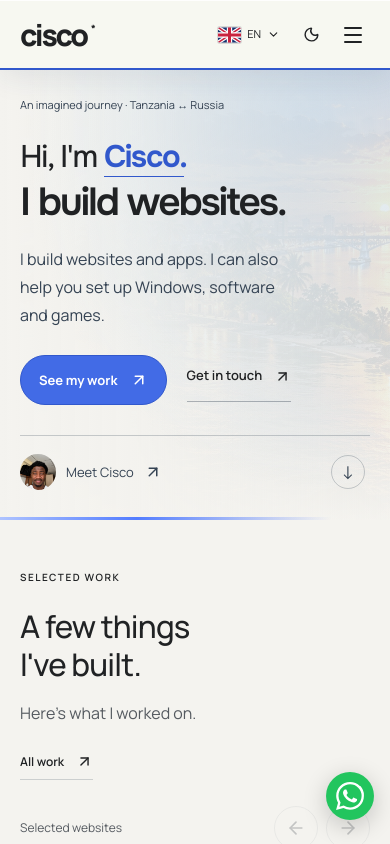
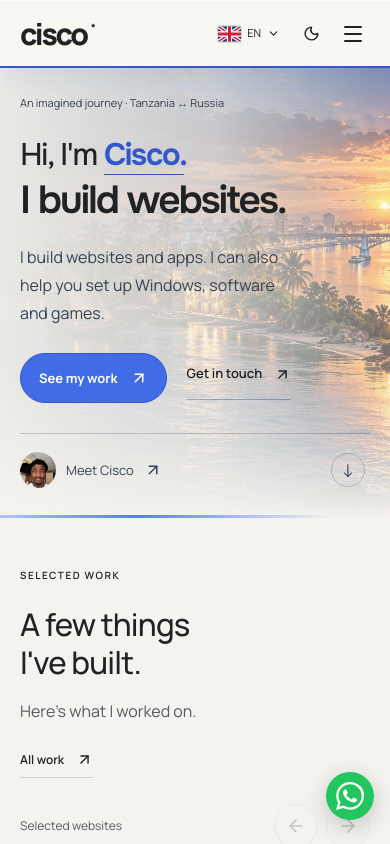
Before and after one commit to iamciscoo/portfolio, a Next.js app: page /en in a window 390 px wide. Shown: the top 844 px of the page. Built offline with nearby package versions, Linux system fonts and the light colour scheme.

Commit message:
fix: reveal individual text and bring back hero image detail

```diff
--- a/src/app/styles/glass-theme.css
+++ b/src/app/styles/glass-theme.css
@@ -11,6 +11,7 @@
   --glass-shadow: #00000040;
 }
 .site-header {
+  height: 78px;
   background: var(--glass-tint);
   border-bottom-color: var(--glass-edge);
   box-shadow:
@@ -31,6 +32,19 @@
   border-radius: 999px;
   background: color-mix(in srgb, var(--surface) 58%, transparent);
   box-shadow: inset 0 1px 1px var(--glass-edge);
+}
+@media (min-width: 1101px) {
+  .desktop-nav {
+    gap: 10px;
+  }
+  .desktop-nav > a {
+    padding-inline: 20px 29px;
+  }
+}
+@media (max-width: 700px) {
+  .site-header {
+    height: 68px;
+  }
 }
 .nav-hover-pill {
   border-radius: 999px;
@@ -59,9 +73,14 @@
   z-index: -2;
   pointer-events: none;
   background:
-    radial-gradient(ellipse at 80% 12%, #c2d9ec88, transparent 65%),
-    linear-gradient(90deg, #f4f3efff 0%, #f4f3eff5 35%, #f4f3ef60 100%),
-    linear-gradient(0deg, #f4f3ef, transparent 45%);
+    linear-gradient(
+      90deg,
+      #f4f3eff5 0%,
+      #f4f3efdc 28%,
+      #f4f3ef20 66%,
+      transparent
+    ),
+    linear-gradient(0deg, #f4f3efe6, transparent 24%);
   opacity: 0;
 }
 :root[data-theme="light"] .cinematic-hero {
@@ -75,7 +94,7 @@
   opacity: 0;
 }
 :root[data-theme="light"] .hero-photo-print {
-  opacity: 0.48;
+  opacity: 0.92;
 }
 :root[data-theme="light"] .hero-introduction,
 :root[data-theme="light"] .cinematic-hero .text-link {
@@ -122,7 +141,12 @@
 }
 @media (max-width: 700px) {
   :root[data-theme="light"] .hero-photo-print {
-    opacity: 0.25;
+    opacity: 0.75;
+  }
+  :root[data-theme="light"] .cinematic-hero::before {
+    background:
+      linear-gradient(90deg, #f4f3eff0, #f4f3efb8 55%, #f4f3ef38),
+      linear-gradient(0deg, #f4f3ef, transparent 35%);
   }
 }
 @supports not (backdrop-filter: blur(1px)) {
--- a/src/components/common/contact-band.tsx
+++ b/src/components/common/contact-band.tsx
@@ -3,6 +3,7 @@
 import { Link } from "@/i18n/navigation";
 import Image from "next/image";
 import { profile } from "@/content/profile";
+import { Reveal } from "./reveal";
 export async function ContactBand() {
   const t = await getTranslations();
   return (
@@ -23,7 +24,7 @@
         </p>
       </div>
       <span className="eyebrow">{t("home.contactLabel")}</span>
-      <div>
+      <Reveal>
         <h2 data-sc-cue>{t("home.contactTitle")}</h2>
         <Link
           href="/contact"
@@ -32,8 +33,10 @@
         >
           <ArrowUpRight />
         </Link>
-      </div>
-      <p>{t("home.contactBody")}</p>
+      </Reveal>
+      <Reveal>
+        <p>{t("home.contactBody")}</p>
+      </Reveal>
     </section>
   );
 }
--- a/src/components/common/page-heading.tsx
+++ b/src/components/common/page-heading.tsx
@@ -1,3 +1,5 @@
+import { Reveal } from "./reveal";
+
 export function PageHeading({
   label,
   title,
@@ -13,8 +15,10 @@
         <span className="blue-dot" />
         {label}
       </div>
-      <h1>{title}</h1>
-      <p>{description}</p>
+      <Reveal>
+        <h1>{title}</h1>
+        <p>{description}</p>
+      </Reveal>
     </section>
   );
 }
--- a/src/components/common/reveal.css
+++ b/src/components/common/reveal.css
@@ -1,9 +1,11 @@
-.text-reveal:focus-within {
+.text-reveal:focus-within,
+.text-reveal:focus-within [data-reveal-entered] {
   opacity: 1 !important;
   transform: none !important;
 }
 @media (prefers-reduced-motion: reduce) {
-  .text-reveal {
+  .text-reveal,
+  .text-reveal [data-reveal-entered] {
     opacity: 1 !important;
     transform: none !important;
   }
--- a/src/components/common/reveal.tsx
+++ b/src/components/common/reveal.tsx
@@ -1,8 +1,8 @@
 "use client";
-import { motion, useReducedMotion } from "motion/react";
-import { useState } from "react";
-import { useCompactMotion } from "./use-compact-motion";
+import { inView, useAnimate, useReducedMotion } from "motion/react";
+import { useEffect } from "react";
 import "./reveal.css";
+
 export function Reveal({
   children,
   className = "",
@@ -10,27 +10,42 @@
   children: React.ReactNode;
   className?: string;
 }) {
+  const [scope, animate] = useAnimate<HTMLDivElement>();
   const reduced = useReducedMotion();
-  const compact = useCompactMotion();
-  const [entered, setEntered] = useState(false);
+
+  useEffect(() => {
+    if (reduced) return;
+    const container = scope.current;
+    const targets = Array.from(
+      container.querySelectorAll<HTMLElement>("h1, h2, h3, p"),
+    );
+    // Observe text itself: a tall section can enter long before its copy does.
+    return inView(
+      targets,
+      (element) => {
+        if (element.hasAttribute("data-reveal-entered")) return;
+        container.dataset.entered = "true";
+        element.setAttribute("data-reveal-entered", "true");
+        animate(
+          element,
+          {
+            opacity: [0, 1],
+            transform: ["translateY(32px)", "translateY(0px)"],
+          },
+          {
+            duration: 0.85,
+            delay: element.tagName === "P" ? 0.14 : 0,
+            ease: [0.2, 0.65, 0.3, 1],
+          },
+        );
+      },
+      { amount: 0.2, margin: "0px 0px -10% 0px" },
+    );
+  }, [animate, reduced, scope]);
+
   return (
-    <motion.div
-      className={`text-reveal ${className}`.trim()}
-      data-entered={entered}
-      initial={false}
-      whileInView={
-        reduced
-          ? { transform: "none", opacity: 1 }
-          : {
-              transform: [`translateY(${compact ? 20 : 18}px)`, "none"],
-              opacity: [0.15, 1],
-            }
-      }
-      onViewportEnter={() => setEntered(true)}
-      viewport={{ once: true, amount: 0.12, margin: "0px 0px -24px 0px" }}
-      transition={{ duration: compact ? 0.7 : 0.6, ease: [0.22, 1, 0.36, 1] }}
-    >
+    <div ref={scope} className={`text-reveal ${className}`.trim()}>
       {children}
-    </motion.div>
+    </div>
   );
 }
--- a/src/components/portfolio/personal-story.tsx
+++ b/src/components/portfolio/personal-story.tsx
@@ -12,10 +12,10 @@
   const t = await getTranslations();
   return (
     <section id="intro" className="personal-story wrap" data-sc-act="story">
-      <div className="story-heading">
+      <Reveal className="story-heading">
         <span className="personal-kicker">{t("nav.about")}</span>
         <h2 data-sc-cue>{text(personalStory.title, locale)}</h2>
-      </div>
+      </Reveal>
       <div className="story-layout">
         <figure className="story-photo">
           <div>
--- a/src/components/portfolio/scroll-scenes.tsx
+++ b/src/components/portfolio/scroll-scenes.tsx
@@ -2,6 +2,7 @@
 import { useRef, type ReactNode } from "react";
 import { motion, useScroll, useSpring, useTransform } from "motion/react";
 import { useCompactMotion } from "@/components/common/use-compact-motion";
+import { Reveal } from "@/components/common/reveal";
 
 export function HeroScene({
   copy,
@@ -43,7 +44,7 @@
       <div className="hero-shade" aria-hidden="true" />
       <div className="cinematic-inner wrap">
         {top}
-        <div className="personal-hero-copy">{copy}</div>
+        <Reveal className="personal-hero-copy">{copy}</Reveal>
         <div className="cinematic-footer">{caption}</div>
       </div>
     </section>
--- a/src/components/portfolio/studio-grid.tsx
+++ b/src/components/portfolio/studio-grid.tsx
@@ -7,6 +7,7 @@
 import { text } from "@/lib/localize";
 import { HorizontalShowcase } from "@/components/common/horizontal-showcase";
 import { showcase } from "@/content/showcase";
+import { Reveal } from "@/components/common/reveal";
 export async function StudioGrid({
   locale,
   compact = false,
@@ -37,13 +38,13 @@
               </h3>
             </div>
           </Link>
-          <div className="studio-caption">
+          <Reveal className="studio-caption">
             <p>{text(demo.body, locale)}</p>
             <Link href={`/studio/${demo.slug}`}>
               {t("common.demo")}
               <ArrowUpRight size={17} />
             </Link>
-          </div>
+          </Reveal>
         </article>
       ))}
     </>
--- a/src/components/portfolio/work-notes.tsx
+++ b/src/components/portfolio/work-notes.tsx
@@ -5,6 +5,7 @@
 import { homeNotes } from "@/content/home-notes";
 import { text } from "@/lib/localize";
 import type { Locale } from "@/i18n/routing";
+import { Reveal } from "@/components/common/reveal";
 
 export async function WorkNotes({ locale }: { locale: Locale }) {
   const t = await getTranslations("common");
@@ -20,7 +21,7 @@
         />
         <figcaption>{text(homeNotes.workCaption, locale)}</figcaption>
       </figure>
-      <div className="work-note-copy">
+      <Reveal className="work-note-copy">
         <span className="personal-kicker">
           {text(homeNotes.workLabel, locale)}
         </span>
@@ -40,7 +41,7 @@
           {text(homeNotes.watch, locale)}
           <ArrowUpRight size={15} aria-hidden="true" />
         </a>
-      </div>
+      </Reveal>
     </section>
   );
 }
--- a/src/components/projects/project-exhibits.tsx
+++ b/src/components/projects/project-exhibits.tsx
@@ -8,6 +8,7 @@
 import { ProjectScene } from "@/components/portfolio/scroll-scenes";
 import { HorizontalShowcase } from "@/components/common/horizontal-showcase";
 import { showcase } from "@/content/showcase";
+import { Reveal } from "@/components/common/reveal";
 
 export async function ProjectExhibits({ locale }: { locale: Locale }) {
   const t = await getTranslations();
@@ -51,13 +52,13 @@
             />
           }
         >
-          <div>
+          <Reveal>
             <span className="personal-kicker">
               {text(project.role, locale)}
             </span>
             <h3 data-sc-cue>{project.name}</h3>
             <p>{text(project.intro, locale)}</p>
-          </div>
+          </Reveal>
           <div className="exhibit-actions">
             <Link className="text-link" href={`/projects/${project.slug}`}>
               {t("common.view")}
```
Also changed, not shown: src/app/[locale]/(portfolio)/page.tsx (+6 -6 lines), 1 other file (tests, documents, lock files or other folders).
